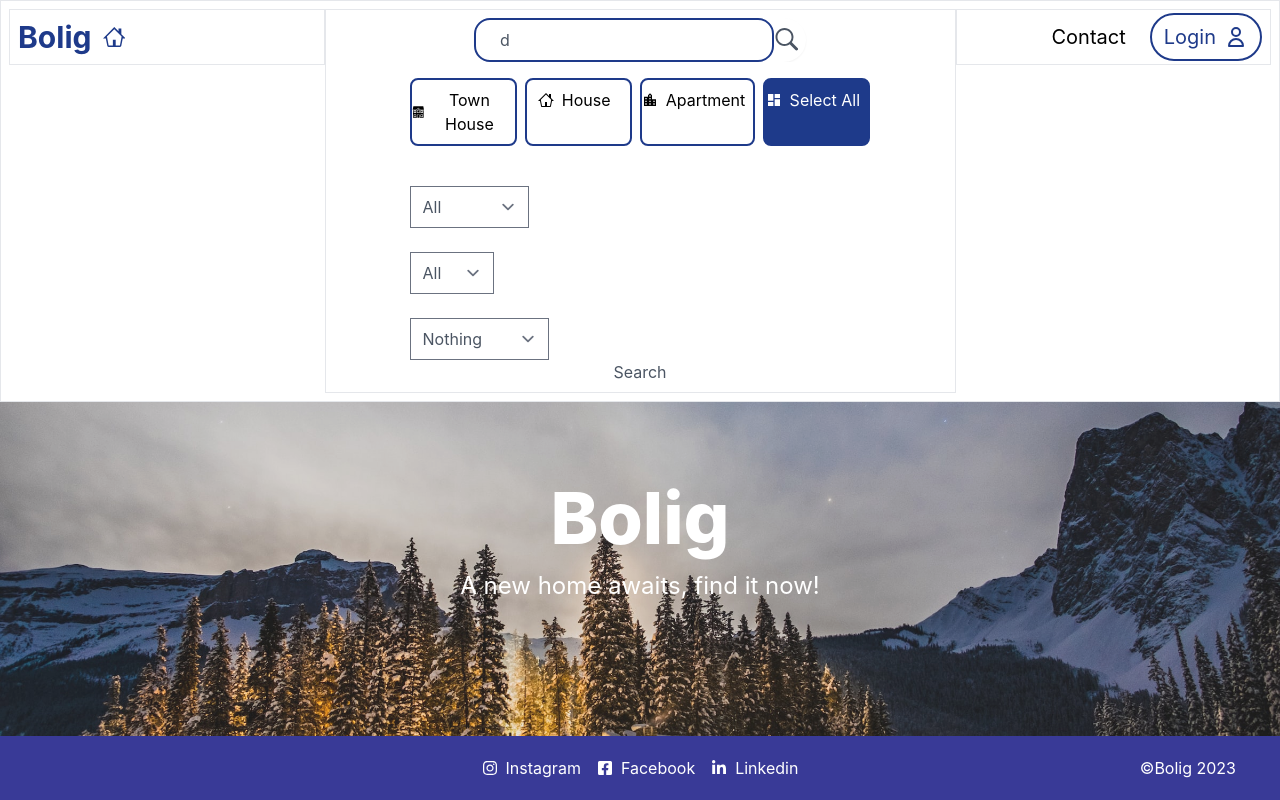
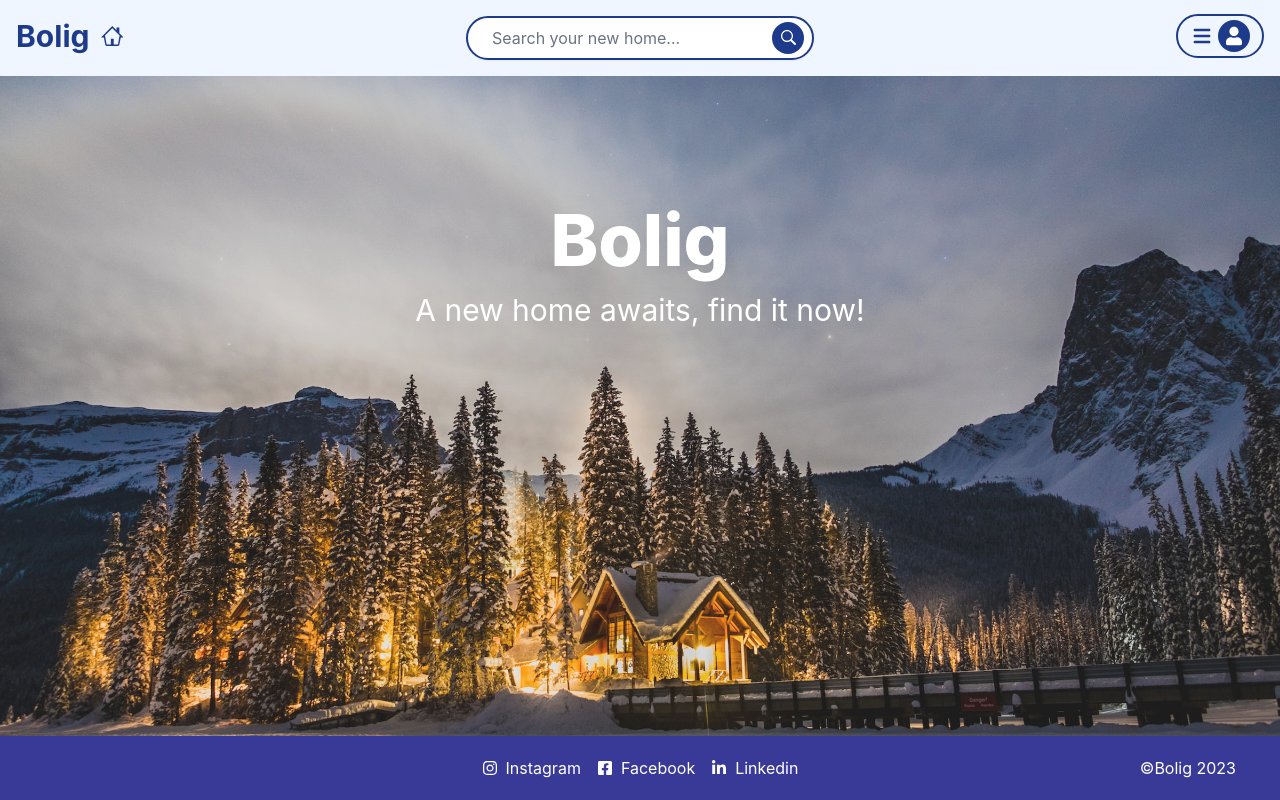
Before and after one commit to MaxAndreasLundin/bolig-web, a Next.js app: page / in a window 1280 px wide. Built offline with nearby package versions, Linux system fonts and the light colour scheme.

Commit message:
styling search bar, navbar, and searchform

```diff
--- a/app/globals.css
+++ b/app/globals.css
@@ -45,7 +45,7 @@ a {
 }
 
 .link-mobile {
-  @apply flex items-center justify-center p-4 w-full border-b hover:bg-neutral-700 hover:rounded-md hover:scale-110;
+  @apply flex items-center justify-center p-4 w-full border-b hover:bg-blue-100 hover:rounded-md hover:scale-110;
 }
 
 
--- a/app/page.tsx
+++ b/app/page.tsx
@@ -1,20 +1,23 @@
-"use client"
+"use client";
 import Image from "next/image";
-import houseImg from "./image/house8.jpg"
 
 export default function Home() {
-
   return (
-    <div className="bg-white w-full flex flex-1 flex-col justify-between items-center relative">
-      <div className="flex flex-col justify-center items-center pt-20 z-10 text-white">
-        <h1 className="text-7xl font-extrabold mb-4">Bolig</h1>
-        <p className="text-2xl">A new home awaits, find it now!</p>
+    <div className="relative flex w-full flex-1 flex-col items-center justify-between bg-white">
+      <div className="z-10 flex flex-col items-center justify-center pt-32 text-white">
+        <h1 className="mb-4 text-7xl font-extrabold drop-shadow-2xl">Bolig</h1>
+        <p className="text-2xl md:text-3xl drop-shadow-2xl">A new home awaits, find it now!</p>
       </div>
 
       <div className="opacity-90">
-        <Image src={houseImg} alt="picture of house" layout="fill" objectFit="cover"/>
+        <Image
+          src="/Image/house8.jpg"
+          alt="picture of house"
+          fill
+          style={{ objectFit: "cover" }}
+          priority={true}
+        />
       </div>
-
     </div>
   );
 }
--- a/components/Navbar.tsx
+++ b/components/Navbar.tsx
@@ -1,6 +1,6 @@
 "use client";
 import { MenuIcon, XIcon } from "@heroicons/react/solid";
-import { UserIcon } from "@heroicons/react/outline";
+import { FaUser } from 'react-icons/fa'
 import { GoHome } from "react-icons/go";
 import React, { useState } from "react";
 
@@ -16,44 +16,37 @@ const Navbar = () => {
 
   return (
     <>
-      <header className="sticky top-0 z-50 grid grid-cols-4 bg-white p-1 px-2 sm:p-2 border">
+      <header className="sticky top-0 z-50 grid grid-cols-4 bg-blue-50 p-1 px-2 sm:p-2">
         {/*left*/}
-        <div className="relative flex items-center h-14 border text-blue-900">
+        <div className="relative flex items-center h-14 text-blue-900">
           <Link href={"/"} className="flex justify-center items-center gap-1">
-            <h1 className="w-full pl-2 text-3xl font-bold">Bolig</h1>
+            <h1 className="w-full pl-2 text-3xl font-bold text-blue-900">Bolig</h1>
             <GoHome className="text-3xl" />
           </Link>
         </div>
 
         {/* Middle */}
-        <div className="flex items-center col-span-2 justify-center py-2 border">
+        <div className="flex items-center col-span-2 justify-center py-2">
           <SearchBar />
         </div>
 
         {/*right*/}
-        <div className="flex items-center justify-end gap-2 pr-2 h-14 border">
-          <ul className="hidden cursor-pointer md:flex md:text-lg lg:text-xl">
-            <li className="link-web">Contact</li>
-          </ul>
-
-          <div className="flex items-center gap-2 rounded-full border-blue-900 text-blue-900 border-2 p-2 hover:bg-sky-700 sm:px-3">
-            <Link href={"login"}>
-              <p className="hidden cursor-pointer sm:flex md:text-lg lg:text-xl">
-                Login
-              </p>
-            </Link>
-            <Link href={"login"}>
-              <UserIcon className="h-6" />
-            </Link>
+        <div className="flex items-center justify-end gap-2 pr-2 h-14">
+          <div className="flex items-center gap-1 rounded-full border-blue-900 text-blue-900 border-2 py-1 px-3 hover:bg-blue-100">
             <div
-              className="block cursor-pointer sm:hidden"
+              className="block cursor-pointer"
               onClick={handleClick}
             >
               {click ? (
                 <XIcon className="h-6" />
               ) : (
-                <MenuIcon className="h-6 hover:text-gray-200" />
+                <MenuIcon className="h-6" />
               )}
+            </div>
+            <div className="bg-blue-900 rounded-full py-1 px-2 ">
+              <Link href={"login"}>
+                <FaUser className="h-6 text-white" />
+              </Link>
             </div>
           </div>
         </div>
@@ -62,12 +55,12 @@ const Navbar = () => {
       <div
         className={
           click
-            ? "fixed right-0 top-0 h-full w-full bg-neutral-800 opacity-95 duration-500 ease-in md:hidden z-20"
-            : "fixed right-0 -top-full h-full w-full duration-500 ease-out md:hidden z-20"
+            ? "fixed right-0 top-0 h-full w-full sm:w-[40%] md:w-[30%] lg:w-[20%] bg-blue-50 opacity-95 duration-500 ease-in z-20"
+            : "fixed right-0 -top-full h-full w-full sm:w-[40%] md:w-[30%] lg:w-[20%] duration-500 ease-out z-20"
         }
       >
         <ul
-          className="flex cursor-pointer flex-col items-center p-4 text-2xl"
+          className="flex cursor-pointer flex-col items-center p-4 text-2xl sm:text-xl"
           onClick={() => setClick(false)}
         >
           <li className="link-mobile mt-20">Sell Housing</li>
--- a/components/searchBar/SearchBar.tsx
+++ b/components/searchBar/SearchBar.tsx
@@ -10,7 +10,7 @@ interface SearchDataProps {
 }
 
 const SearchBar = () => {
-  const [searchLocationInput, setSearchLocationInput] = useState("d");
+  const [searchLocationInput, setSearchLocationInput] = useState("");
 
   const handleSearchInput = (e: ChangeEvent<HTMLInputElement>) => {
     setSearchLocationInput(e.target.value);
@@ -28,15 +28,18 @@ const SearchBar = () => {
 
   return (
     <div className="flex flex-col items-center justify-center">
-      <div className="flex items-center justify-center border-none md:border-2 rounded-full md:shadow-sm bg-white">
+
+      <div className="flex items-center justify-center border-2 border-blue-900 rounded-full md:shadow-sm bg-white">
         <input
           type="text"
           value={searchLocationInput}
           onChange={handleSearchInput}
           placeholder="Search your new home..."
-          className="flex-grow bg-transparent border-2 border-blue-900 rounded-2xl p-2 sm:px-6 outline-none text-sm sm:text-base text-gray-600 placeholder:text-xs placeholder:sm:text-base"
+          className="flex-grow bg-transparent rounded-2xl p-2  border-none sm:px-6 outline-none text-sm sm:text-base text-gray-600 placeholder:text-xs placeholder:sm:text-base"
         />
-        <GoSearch className="hidden sm:flex justify-center items-center sm:mr-2 text-2xl text-gray-600" />
+        <div className="bg-blue-900 rounded-full md:mx-2 w-full">
+          <GoSearch className="hidden md:flex justify-center items-center p-1 m-1 text-2xl text-white h-6 w-6 " />
+        </div>
       </div>
 
       {searchLocationInput && <SearchForm onSearchForm={getFormData} />}
--- a/components/searchBar/SearchForm.tsx
+++ b/components/searchBar/SearchForm.tsx
@@ -1,15 +1,23 @@
-import React, { ChangeEvent, FormEvent, useState } from "react";
+import React, { FormEvent, useState } from "react";
 import HighestPrice from "./searchFormElement/HighestPrice";
 import LivingArea from "./searchFormElement/LivingArea";
 import NumbOfRooms from "./searchFormElement/NumbOfRooms";
 import TypeOfLiving from "./searchFormElement/TypeOfLiving";
+import { GoSearch } from "react-icons/go";
 
 type SearchFormProps = {
-  onSearchForm: (newSearch: { typeOfLiving: string[], numbOfRoom: string, livingArea: string, highestPrice: string }) => void;
+  onSearchForm: (newSearch: {
+    typeOfLiving: string[];
+    numbOfRoom: string;
+    livingArea: string;
+    highestPrice: string;
+  }) => void;
 };
 
 const SearchForm = (props: SearchFormProps) => {
-  const [selectedTypesOfLiving, setSelectedTypesOfLiving] = useState<string[]>([]);
+  const [selectedTypesOfLiving, setSelectedTypesOfLiving] = useState<string[]>(
+    []
+  );
   const [numbOfRooms, setNumbOfRooms] = useState("15");
   const [livingArea, setLivingArea] = useState("900");
   const [highestPrice, setHighestPrice] = useState("20000000");
@@ -20,20 +28,19 @@ const SearchForm = (props: SearchFormProps) => {
 
   const handleTypeOfLiving = (selectedHousing: string[]) => {
     setSelectedTypesOfLiving(selectedHousing);
-  }
+  };
 
   const handleNumbOfRooms = (typeOfRoom: string) => {
-    setNumbOfRooms(typeOfRoom)
-  }
+    setNumbOfRooms(typeOfRoom);
+  };
 
   const handleLivingArea = (livingArea: string) => {
-    setLivingArea(livingArea)
-  }
+    setLivingArea(livingArea);
+  };
 
   const handleHighestPrice = (highestPrice: string) => {
-    setHighestPrice(highestPrice)
-  }
-
+    setHighestPrice(highestPrice);
+  };
 
   const onSubmit = (e: FormEvent<HTMLFormElement>) => {
     e.preventDefault();
@@ -48,21 +55,29 @@ const SearchForm = (props: SearchFormProps) => {
   };
 
   return (
-    <form onSubmit={onSubmit} className="bg-white flex flex-col w-full grid-rows-3 rounded-2xl text-gray-600">
-
+    <form
+      onSubmit={onSubmit}
+      className="flex flex-col rounded-2xl bg-blue-50 text-gray-600"
+    >
       <div className="">
-
         <TypeOfLiving onTypeOfLivingSelected={handleTypeOfLiving} />
-
       </div>
-      <div>
+      <div className="border-b  pb-6 md:pb-8 mb-6 md:mb-8">
         <NumbOfRooms onSelectRooms={handleNumbOfRooms} />
         <LivingArea onLivingArea={handleLivingArea} />
         <HighestPrice onHighestPrice={handleHighestPrice} />
-
       </div>
 
-      <button type="submit">Search</button>
+      <div className="flex justify-center items-center gap-8 mb-4">
+        <button className="border rounded-md py-2 px-4 md:px-10">Cancel</button>
+
+        <button
+          type="submit"
+          className="flex items-center justify-center gap-2 rounded-md bg-blue-900 p-2 md:px-8 text-white hover:bg-blue-800"
+        >
+          Search <GoSearch />
+        </button>
+      </div>
     </form>
   );
 };
--- a/components/searchBar/searchFormElement/HighestPrice.tsx
+++ b/components/searchBar/searchFormElement/HighestPrice.tsx
@@ -10,9 +10,9 @@ const HighestPrice = ({onHighestPrice}: HighestPriceProps) => {
   }
 
   return (
-    <div>
-      <p className='text-white'>Highest Price</p>
-      <select onChange={handleSelect}>
+    <div className='mb-2'>
+      <p className='font-bold py-2'>Highest Price</p>
+      <select onChange={handleSelect} className="w-full rounded-md border-blue-900">
         <option value="20000000">Nothing</option>
         <option value="200000">200 000 kr</option>
         <option value="500000">500 000 kr</option>
--- a/components/searchBar/searchFormElement/LivingArea.tsx
+++ b/components/searchBar/searchFormElement/LivingArea.tsx
@@ -11,9 +11,9 @@ const LivingArea = ({onLivingArea}: LivingAreaProps) => {
   }
 
   return (
-    <div>
-      <p className='text-white'>Minimum living area m<sup>2</sup></p>
-      <select onChange={handleSelectArea}>
+    <div className='mb-2'>
+      <p className='font-bold py-2'>Min. Living area m<sup>2</sup></p>
+      <select onChange={handleSelectArea} className="w-full rounded-md border-blue-900">
         <option value="900">All</option>
         <option value="20">20</option>
         <option value="30">30</option>
--- a/components/searchBar/searchFormElement/NumbOfRooms.tsx
+++ b/components/searchBar/searchFormElement/NumbOfRooms.tsx
@@ -11,9 +11,9 @@ const NumbOfRooms = ({onSelectRooms}: NumbOfRoomsProps) => {
   }
 
   return (
-    <div>
-      <p className="text-white">Minimum number of roooms</p>
-        <select onChange={handleSelect}>
+    <div className='mb-2'>
+      <p className="font-bold py-2">Min. Number of roooms</p>
+        <select onChange={handleSelect} className="w-full rounded-md border-blue-900">
           <option value="15">All</option>
           <option value="1">1 Room</option>
           <option value="2">2 Room</option>
```
Also changed, not shown: public/Image/house8.jpg (renamed from app/image/house8.jpg).
